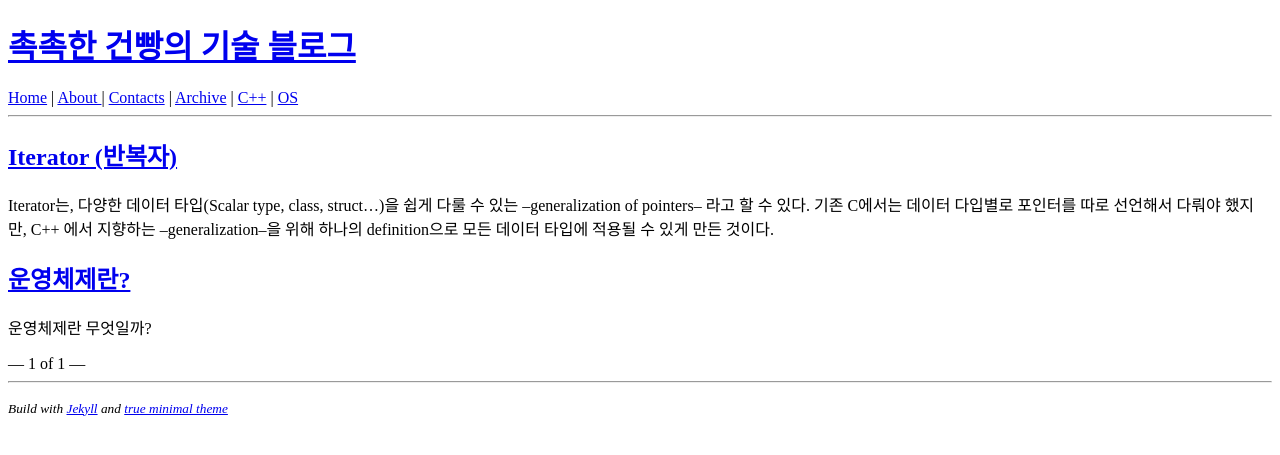
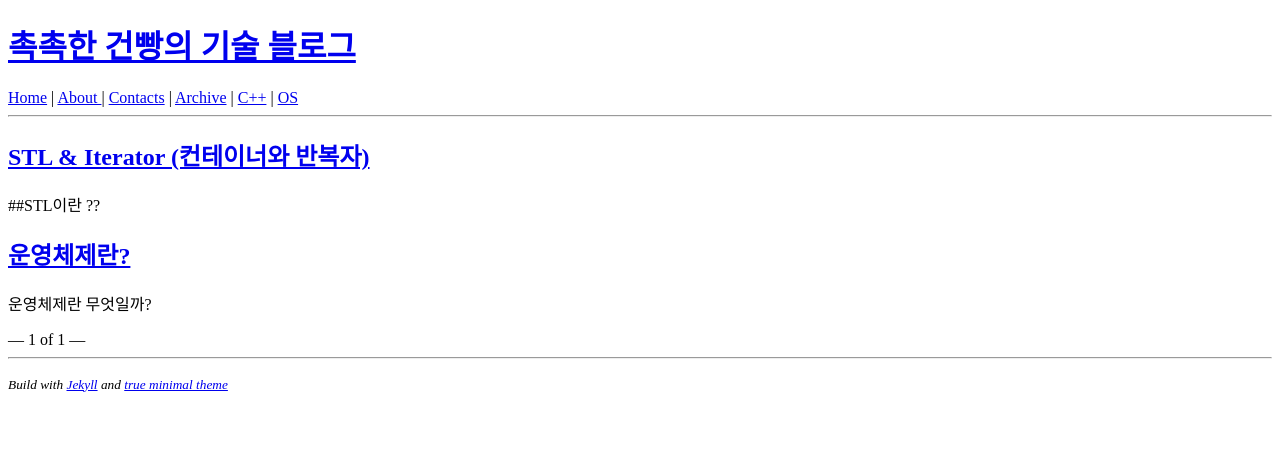
Before and after one commit to SeongMinJin/SeongMinJin.github.io, a Jekyll site: the page built from index.html, in a window 1280 px wide. Shown: the top 455 px of the page. Built offline with Jekyll 4.4.1, drawn with Linux system fonts in a browser that asks for light colours; the list of posts is cut into pages by our own code; some of the changed lines change nothing that is shown.

Commit message:
update STL & Iterator

````diff
--- a/_posts/2022-11-23-Iterator.md
+++ b/_posts/2022-11-23-Iterator.md
@@ -1,19 +1,90 @@
 ---
 layout:		post
-title:		"Iterator (반복자)"
-category:	OS
-date:		2022-11-23 19:45:00 +0900
+title:		"STL & Iterator (컨테이너와 반복자)"
+category:	c++
+date:		2022-11-24 7:54:00 +0900
 ---
 
-Iterator는, 다양한 데이터 타입(Scalar type, class, struct...)을 쉽게 다룰 수 있는 --generalization of pointers-- 라고 할 수 있다.
-기존 C에서는 데이터 다입별로 포인터를 따로 선언해서 다뤄야 했지만, C++ 에서 지향하는 --generalization--을 위해 하나의 definition으로 모든 데이터 타입에 적용될 수 있게 만든 것이다.
+##STL이란 ??
 
-그렇다고해서, Iterator가 포인터는 아니다. 많은 데이터 타입에 대한 Iterator가 포인터 형태를 띄고 있지만, 어떤 타입에서는 아닐 수도있다.
-또한, 특정 데이터 타입(ex) Container)에 따라 제공하는 기능도 다를 수 있다.
+Standard Template Library 의 약자를 말하며, C++ 에서 기본적으로 제공되는 템플릿들을 말한다. 그럼 여기서 템플릿은 무엇이냐?
+
+### template
+템플릿을 설명하기 위해선 C언어를 먼저 살펴 볼 필요가 있다.
+C언어에서, 우리가 `void swap(int *a, int *b)` 이라는, parameter로 들어온 a와 b의 값을 서로 교환하는 함수를 구현했다고 가정을 해보자.
+해당 함수는 `int *` 에 대해서만 작동을 할 것이다. 추가적으로 `char *`에 대해서도 값을 교환하는 함수를 구현하고 싶다면 `함수명이 겹치지 않게`, 또 다른 함수를 선언을 해주어야 될 것이다.
+이것의 문제점은, 기능은 거의 유사하지만 데이터 타입별로 함수이름을 전부 다르게 해줘야 하는 번거로움이 생긴다.
+
+이것을 해결하기 위해 C++에서 제공하는 기능이 바로 `Over Loading`이다.
+같은 함수명 일지라도, parameter가 달라지면 다른 함수로 취급이 된다. 이렇게 되면 동일한 기능을 하는 함수에, 동일한 함수명을 부여할 수 있어 데이터 타입에 따라 함수명을 다르게 써야하는 번거로움을 확 없애줄 수 있다.
+
+그런데... 여기에서 한 발짝 더 나아가서, 데이터 타입별로 함수를 선언하는 것 조차도 귀찮고 번거로워서 사용하는 것이 바로 `template` 이다.
+
+- 예시
+```c++
+/* 오버로딩 */
+void swap(int *a, int *b)
+{
+	int tmp = *a;
+
+	*a = *b;
+	*b = tmp;
+}
+
+void swap(char *a, char *b)
+{
+	char tmp = *a;
+
+	*a = *b;
+	*b = tmp;
+}
+... 함수명은 같다는 장점이 있지만, 일일이 선언해주기 귀찮다...
+
+
+/* 템플릿 함수 선언 */
+template <class T>
+void swap(T *a, T *b)
+{
+	T tmp = *a;
+
+	*a = *b;
+	*b = tmp;
+}
+```
+어떠한 타입이 들어오면 컴파일 단계에서 T의 값을 그 타입으로 치환해서 컴파일 해준다. 그래서 이렇게 한 번만 정의를 해놓으면 해당 함수를 사용할 수 있다.
+
+
+다시, 본론으로 돌아와서 STL이란, 유용한 템플릿들을 모아둔 라이브러리 라고 생각하면 된다.
+
+
+### Container
+그렇다면, 컨테이너는 무엇이냐. 말 그대로 무언가를 담는 것을 말한다.
+C에서는 데이터를 관리하는 여러 방법이 있겠지만, 그 중에서 대표적으로 배열이 있을 것이다. char 배열이면 char [], int 배열이면 int [] .... 역시 이렇게 하나 하나 선언을 해줘야 하는 번거로움이 생긴다.
+
+컨테이너는, 이런 번거로움을 해결해주는 애들인데, 쉽게 말해서 `템플릿 배열`이라고 생각하면 된다 (그렇다고 모든 데이터 구조가 배열은 아니다. 연결 리스트도 있고 트리 구조도 있고). 어떤 데이터 타입이라도 그 데이터 타입을 손쉽게 다룰 수 있도록 하는 것이 바로 Container다.
+손쉽게라는 것이 어떤 의미냐면, 배열의 크기를 사용자가 신경쓰지 않아도, 알아서 조절 해주는 기능이 대표적이다. 해당 데이터 구조에서 최대값, 최소값을 찾아주는 기능도 마련되어있고, 오름차순, 내림차순 정렬도 해줄 수 있다. 강력한 기능을 갖춘 템플릿이다.
+
+즉 Container는 STL의 일부이다.
+Container의 종류로는 대표적으로 vector, list, stack, map, set... 등이 있다.
+
+
+그럼 한 가지 의문이 생기는데, 데이터 타입을 담을 수 있는 컨테이너라면 한 가지 컨테이너만 있으면 되지 않냐는 것이다. 근데 왜 이렇게 종류가 많을까?
+
+그것은 상황에 따라 효율적인 자료구조가 다르다는 것이다.
+예를 들어서 임의의 데이터에 접근을 하려고 할 때, 배열은 한 번에 해당 인덱스를 참조 하면 되기 때문에 cost가 1이다. 그러나 linked list에서 특정 데이터에 접근을 하려고 할때는 cost가 n이다(n 번째 데이터에 접근할 때). 이럴 때는 배열이 훨씬 효율적이다.
+
+또 다른 상황은, 어떤 값을 중간에 삽입한다고 해보자. 배열 같은 경우 크기가 N인  배열의 K 번째에 값을 삽입한다고 하면, N-K개의 데이터를 일일이 한 칸씩 밀어줘야 될 것이다. 그러나 linked list는 한 번만에 이것을 해결할 수 있다.
+
+이렇듯 상황에 따라 이득이 되는 데이터 구조가 다르기 때문에 여러가지 종류가 있다.
+
+
+
+### Iterator
+
 
 
 ## 종류
-그래서, c++ 11 까지는 Iterator가 크게 5가지 카테고리로 나뉜다.
+c++ 11 까지는 Iterator가 크게 5가지 카테고리로 나뉜다.
 - Input
 - Output
 - Forward
````
Also changed, not shown: 1 other file.
